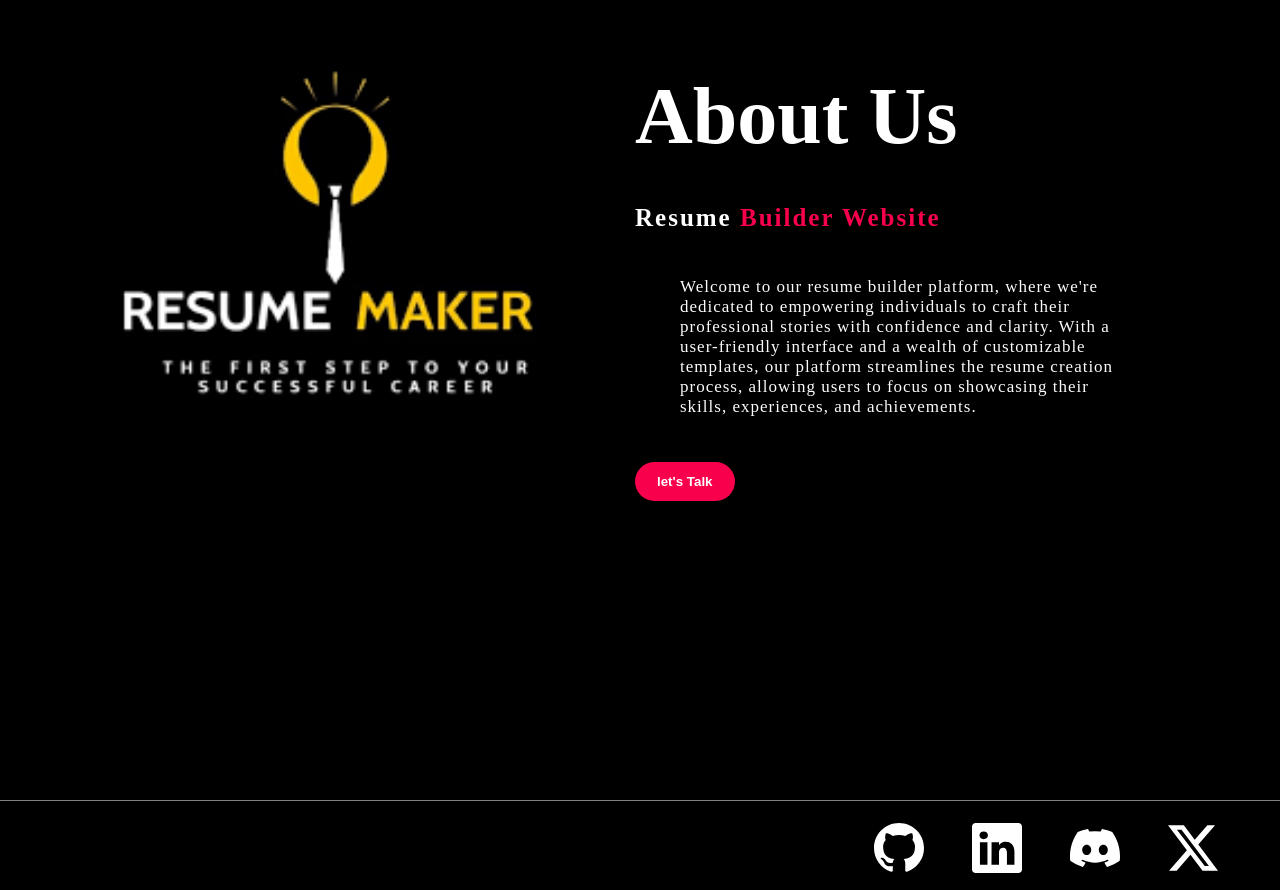
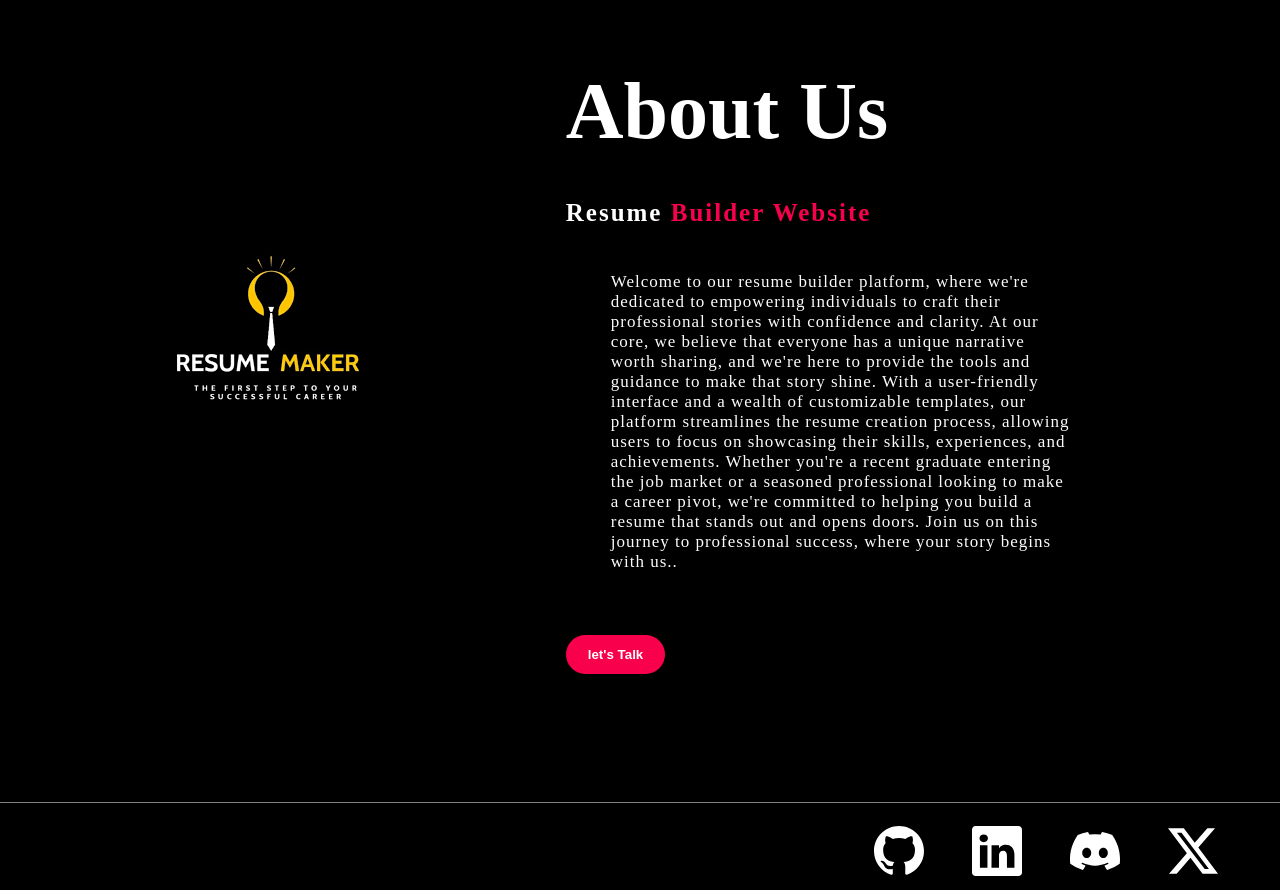
Before and after one commit to ManikLakhanpal/Personal-Resume-Page-Generator, a Flask app: page /about in a window 1280 px wide. Shown: the part 116-1006 px from the top of the page. Run offline with Flask 3, Linux system fonts and the light colour scheme; some libraries are stand-ins or nearby versions.

Commit message:
final version

```diff
--- a/static/main.css
+++ b/static/main.css
@@ -180,9 +180,9 @@ li {
     display: none;
 }
 
-.about{
+.info{
     width: 100%;
-    height: 100vh;
+    padding-bottom: 10%;
     background-color: black;
 }
 
--- a/templates/about.html
+++ b/templates/about.html
@@ -2,20 +2,27 @@
 {% block title %} Home {% endblock %}
 
 {% block content %}
-<section class="about">
+<section class="info">
     <div class="main">
         <img src="../static/images/about.png">
         <div class="about-text">
             <h1>About Us</h1>
             <h5>Resume <span>Builder Website</span></h5>
             <p>Welcome to our resume builder platform, where we're dedicated to empowering individuals to craft their
-            professional stories with confidence and clarity.  With a user-friendly interface and a wealth of customizable templates, our platform streamlines the resume
-            creation process, allowing users to focus on showcasing their skills, experiences, and achievements.</p>
-            <button type="button"><a href="https://tally.so/r/m6KLA5" target="_blank" style="text-decoration: none; color: white;">let's Talk</a></button>
+                professional stories with confidence and clarity. At our core, we believe that everyone has a unique
+                narrative worth sharing, and we're here to provide the tools and guidance to make that story shine. With
+                a user-friendly interface and a wealth of customizable templates, our platform streamlines the resume
+                creation process, allowing users to focus on showcasing their skills, experiences, and achievements.
+                Whether you're a recent graduate entering the job market or a seasoned professional looking to make a
+                career pivot, we're committed to helping you build a resume that stands out and opens doors. Join us on
+                this journey to professional success, where your story begins with us..</p><br>
+            <button type="button"><a href="https://tally.so/r/m6KLA5" target="_blank"
+                    style="text-decoration: none; color: white;">let's Talk</a></button>
         </div>
     </div>
 </section>
 {% include 'bottom.html' %}
 {% endblock %}
 </body>
+
 </html>
```
